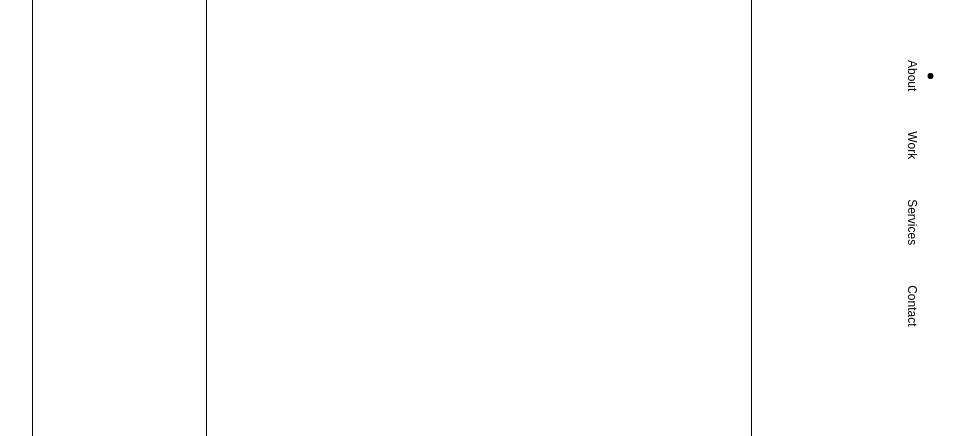
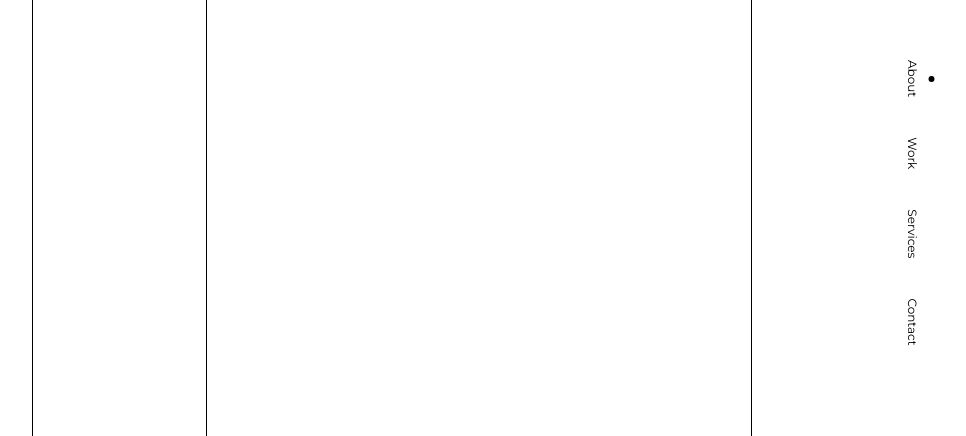
Before and after one commit to faisalhmohd/portfolio-testing, a React (Create React App) app: page / in a window 1280 px wide. Shown: the top 436 px of the page, without its empty margins (295-1261 px from the left). Built offline with nearby package versions, Linux system fonts and the light colour scheme.

Commit message:
Add montserrat font

```diff
--- a/src/App.css
+++ b/src/App.css
@@ -1,3 +1,9 @@
+@import url('https://fonts.googleapis.com/css?family=Montserrat&display=swap');
+
+* {
+  font-family: 'Montserrat', sans-serif;
+}
+
 .grd {
   position: fixed;
   left: 60px;
--- a/src/NavBar/index.css
+++ b/src/NavBar/index.css
@@ -1,7 +1,3 @@
-* {
-  font-family: sans-serif;
-}
-
 /* NavMenu */
 
 .nv-NavMenu {
```
